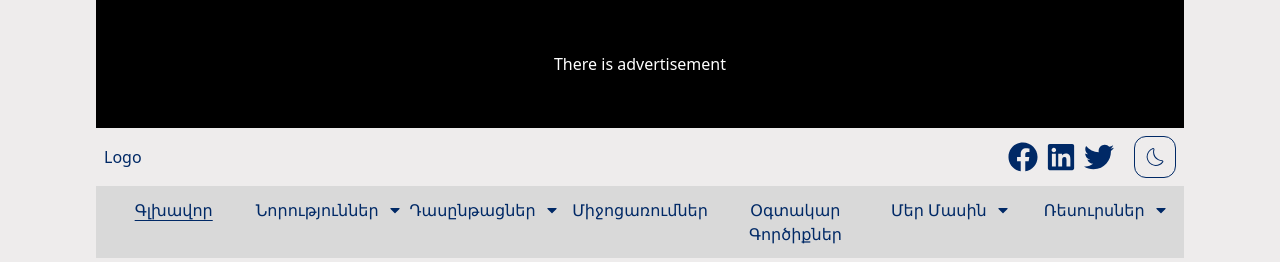
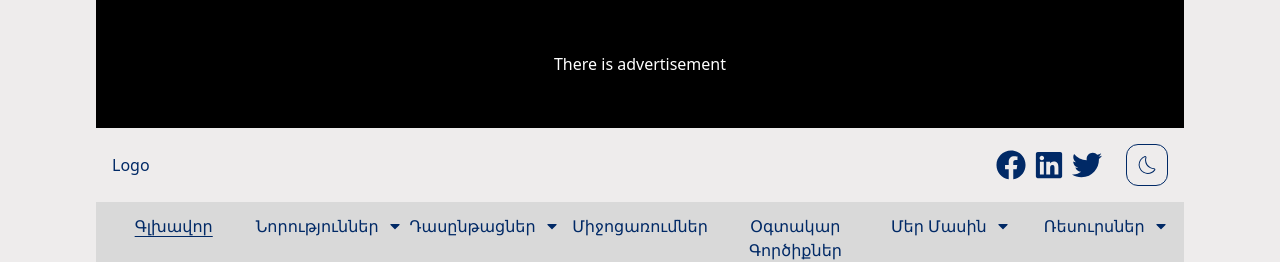
Before and after one commit to khachatryanhovhannes/news-website, a Next.js app: page / in a window 1280 px wide. Shown: the top 262 px of the page. Built offline with nearby package versions, Linux system fonts and the light colour scheme.

Commit message:
develop: Adding top menu responsicity

```diff
--- a/components/molecules/top_nav/index.tsx
+++ b/components/molecules/top_nav/index.tsx
@@ -2,9 +2,9 @@ import { Logo, SocialIcons, ThemeToggle } from "@/components/atoms";
 
 export default function TopNav() {
   return (
-    <div className="bg-background-primary-light dark:bg-background-primary-dark flex justify-between items-center p-2">
+    <div className="lg:bg-background-primary-light lg:dark:bg-background-primary-dark flex justify-between items-center p-4 ">
       <Logo />
-      <div className="flex items-center gap-5">
+      <div className="lg:flex items-center gap-4 md:gap-6 hidden">
         <SocialIcons />
         <ThemeToggle />
       </div>
```
